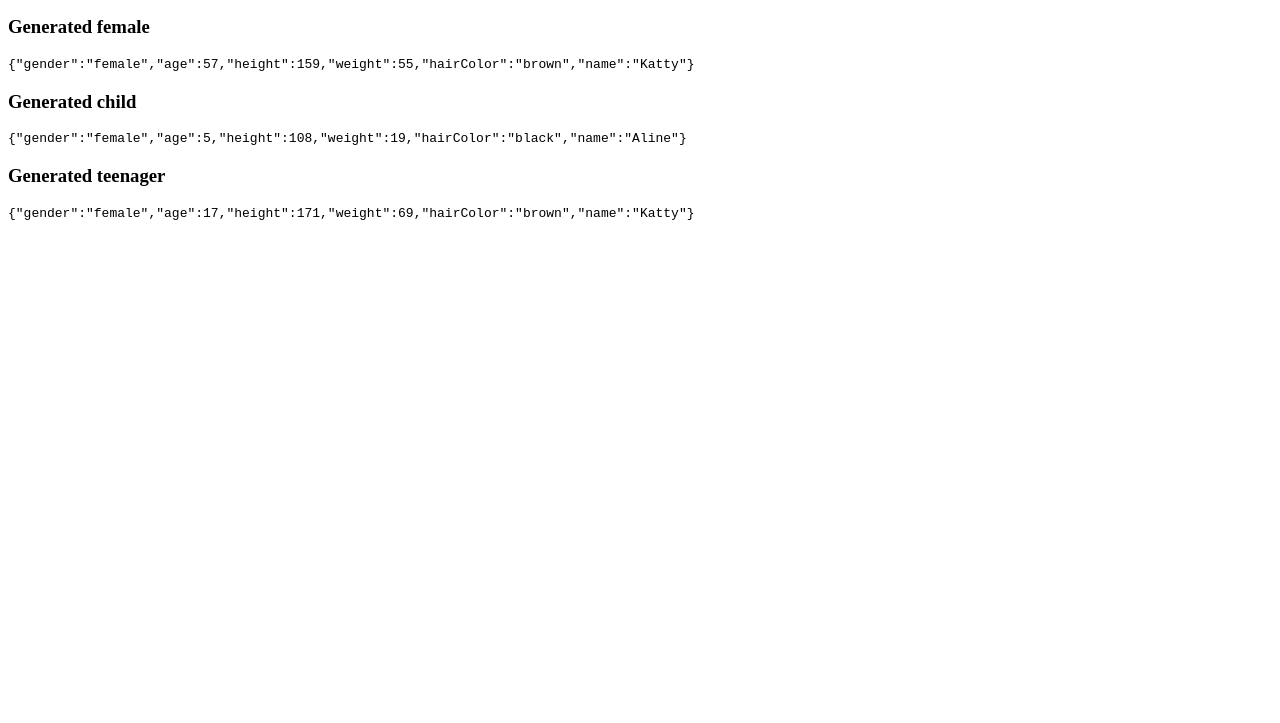
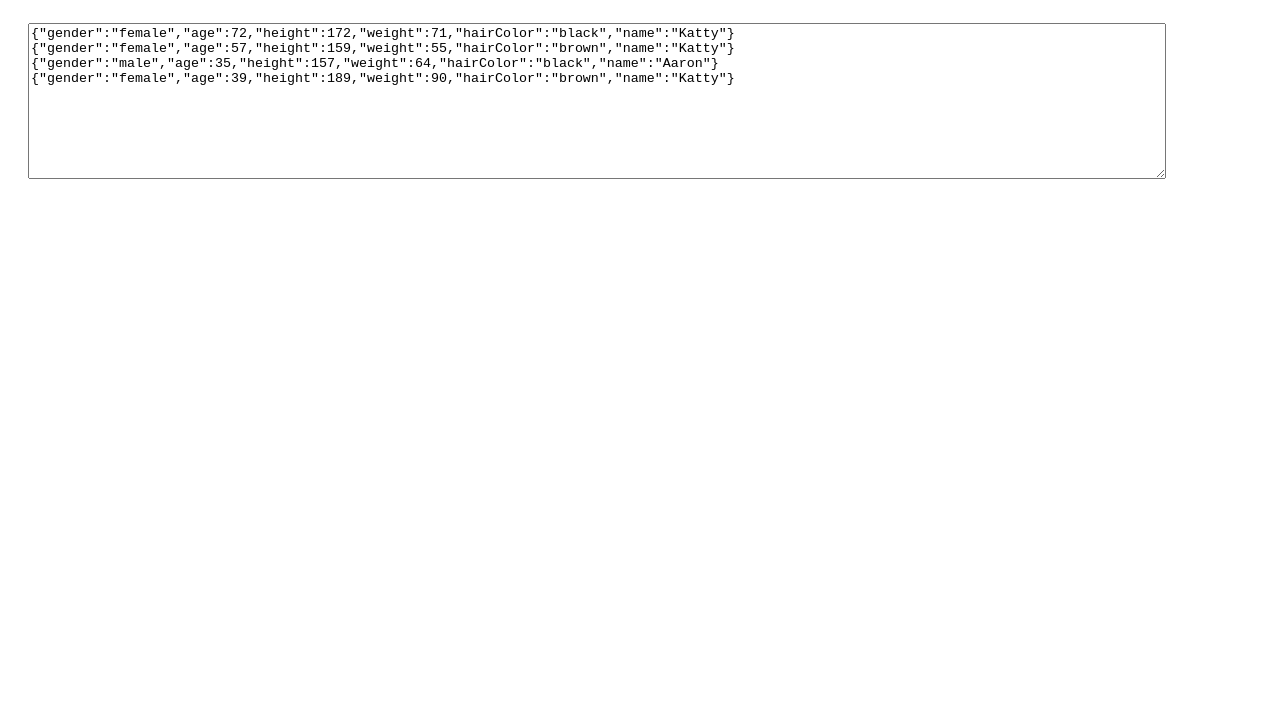
Before and after one commit to romanzino/RandomPerson, a plain HTML site: page index.html in a window 1280 px wide. Shown: the part 77-800 px from the top of the page. Drawn offline with Linux system fonts and the light colour scheme.

Commit message:
Added dynamic generation

```diff
--- a/index.html
+++ b/index.html
@@ -3,33 +3,28 @@
 <head>
 	<meta charset="UTF-8">
 	<title>Person Generator</title>
+	<style>
+		* {
+			box-sizing: border-box;
+		}
+		.textarea {
+			width: 90%;
+			margin: 20px;
+		}
+	</style>
 </head>
 <body>
-
+	<h1>Random persons:</h1>
+	<textarea class="textarea" id="result" cols="30" rows="10"></textarea>
 	<script src="/js/personGenerator.js"></script>
 	<script>
-		var a = RandomPerson({
-			gender: "male",
-		});
+		var element = document.getElementById("result");
+		element.insertAdjacentHTML("afterbegin", new RandomPerson().toString()+"\n");
 
-		var b = RandomPerson({
-			gender: "female",
-		});
+		setInterval(function () {
+			element.insertAdjacentHTML("beforeEnd", new RandomPerson().toString()+"\n");
+		}, 1500);
 
-		var c = RandomPerson({
-			maxAge: 10
-		});
-
-		var d = RandomPerson({
-			minAge: 14,
-			maxAge: 20
-		});
-
-
-		document.body.innerHTML = "<h3>Generated male</h3><pre>" + a.toString() + "</pre>";
-		document.body.innerHTML += "<h3>Generated female</h3><pre>" + b.toString() + "</pre>";
-		document.body.innerHTML += "<h3>Generated child</h3><pre>" + c.toString() + "</pre>";
-		document.body.innerHTML += "<h3>Generated teenager</h3><pre>" + d.toString() + "</pre>";
 	</script>
 </body>
 </html>
```
